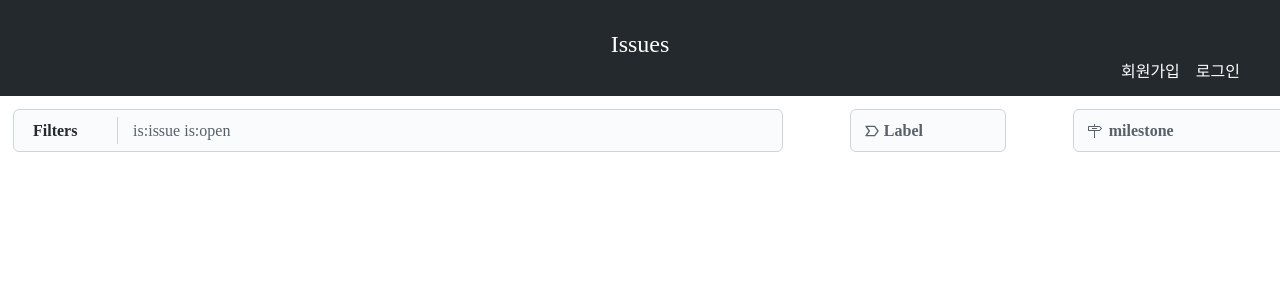
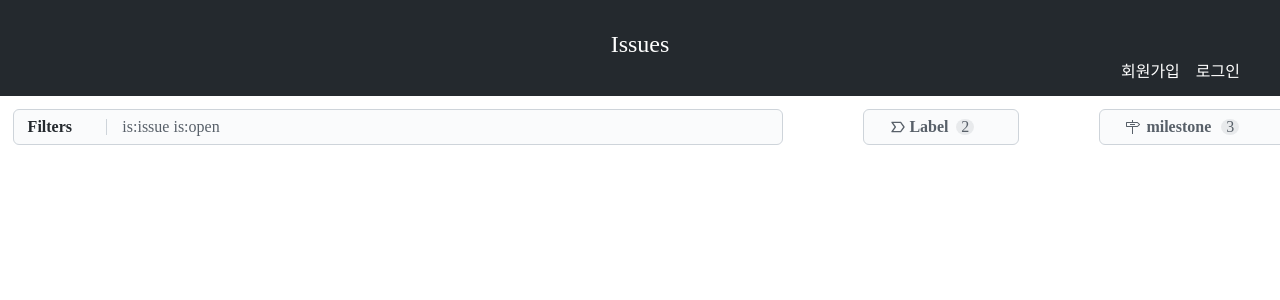
Before and after one commit to boostcamp-2020/IssueTracker-15, a React app in the folder web/client/: page /issue in a window 1280 px wide. Shown: the top 300 px of the page. Built offline with nearby package versions, Linux system fonts and the light colour scheme.

Commit message:
style   : :high_heel: issueFilterbar, 버튼 스타일 변경

```diff
--- a/web/client/src/components/issue-filter-bar/index.tsx
+++ b/web/client/src/components/issue-filter-bar/index.tsx
@@ -16,6 +16,7 @@ const DropdownContents = {
 
 function IssueFilterBar() {
   const [isOpen, setIsOpen] = useState(false);
+  const [filterCmd, setFilterCmd] = useState("is:issue is:open");
   const toggleDropdown = () => setIsOpen(!isOpen);
 
   return (
@@ -27,10 +28,10 @@ function IssueFilterBar() {
             {isOpen && <Dropdown {...DropdownContents} />}
           </S.FilterForm>
         </S.FilterWrapper>
-        <S.SearchForm>is:issue is:open</S.SearchForm>
+        <S.SearchForm>{filterCmd}</S.SearchForm>
       </S.FilterContainer>
-      <NavButton classify={"label"} />
-      <NavButton classify={"milestone"} />
+      <NavButton classify={"label"} count={2} />
+      <NavButton classify={"milestone"} count={3} />
     </S.FilterBar>
   );
 }
--- a/web/client/src/components/issue-filter-bar/style.tsx
+++ b/web/client/src/components/issue-filter-bar/style.tsx
@@ -5,11 +5,11 @@ export const FilterBar = styled.div`
   display: flex;
   margin: 1%;
   justify-content: space-between;
+  align-items: flex-start;
 `;
 
 export const FilterWrapper = styled.div`
   width: 12%;
-  padding: 0.7%;
   border-right: 1px solid #ced4da;
   position: relative;
 `;
@@ -20,17 +20,20 @@ export const FilterForm = styled.div`
 `;
 
 export const FilterComp = styled.div`
+  align-self: center;
   font-weight: bold;
 `;
 
 export const SearchForm = styled.div`
   width: 70%;
-  padding: 1%;
+
   padding-left: 2%;
   color: #586069;
 `;
 
 export const FilterContainer = styled.div`
+  padding-top: 0.7%;
+  padding-bottom: 0.7%;
   width: 60%;
   border: 1px solid #ced4da;
   align-items: center;
--- a/web/client/src/components/nav-button/index.tsx
+++ b/web/client/src/components/nav-button/index.tsx
@@ -5,12 +5,12 @@ import { BiLabel } from "react-icons/bi";
 
 interface NavButtonProps {
   classify?: string;
+  count: number;
 }
 
 const milestoneConf = {
-  width: "15%",
+  width: "13%",
   title: "milestone",
-  //onClick 넣어줘야 함
 };
 
 const labelConf = {
@@ -20,12 +20,13 @@ const labelConf = {
 };
 
 const labelNavButton = {};
-function NavButton({ classify }: NavButtonProps) {
+function NavButton({ classify, count }: NavButtonProps) {
   const conf = classify === "milestone" ? milestoneConf : labelConf;
   return (
     <S.NavButton width={conf.width}>
       {classify === "milestone" ? <VscMilestone /> : <BiLabel />}
       <S.NavButtonTitle> {conf.title}</S.NavButtonTitle>
+      <S.NavButtonCountWrapper>{count}</S.NavButtonCountWrapper>
     </S.NavButton>
   );
 }
--- a/web/client/src/components/nav-button/style.tsx
+++ b/web/client/src/components/nav-button/style.tsx
@@ -5,9 +5,11 @@ interface Container {
 }
 export const NavButton = styled.div<Container>`
   width: ${(props) => props.width};
+  padding-top: 0.7%;
+  padding-bottom: 0.7%;
+  padding-left: 2%;
   display: flex;
   align-contents: center;
-  padding: 1%;
   color: #586069;
   border-radius: 6px;
   background-color: #fafbfc;
@@ -19,3 +21,11 @@ export const NavButtonTitle = styled.div`
   text-align: center;
   font-weight: bolder;
 `;
+
+export const NavButtonCountWrapper = styled.div`
+  text-align: center;
+  width: 18px;
+  margin-left: 6%;
+  border-radius: 50%;
+  background-color: #e8eaec;
+`;
```
